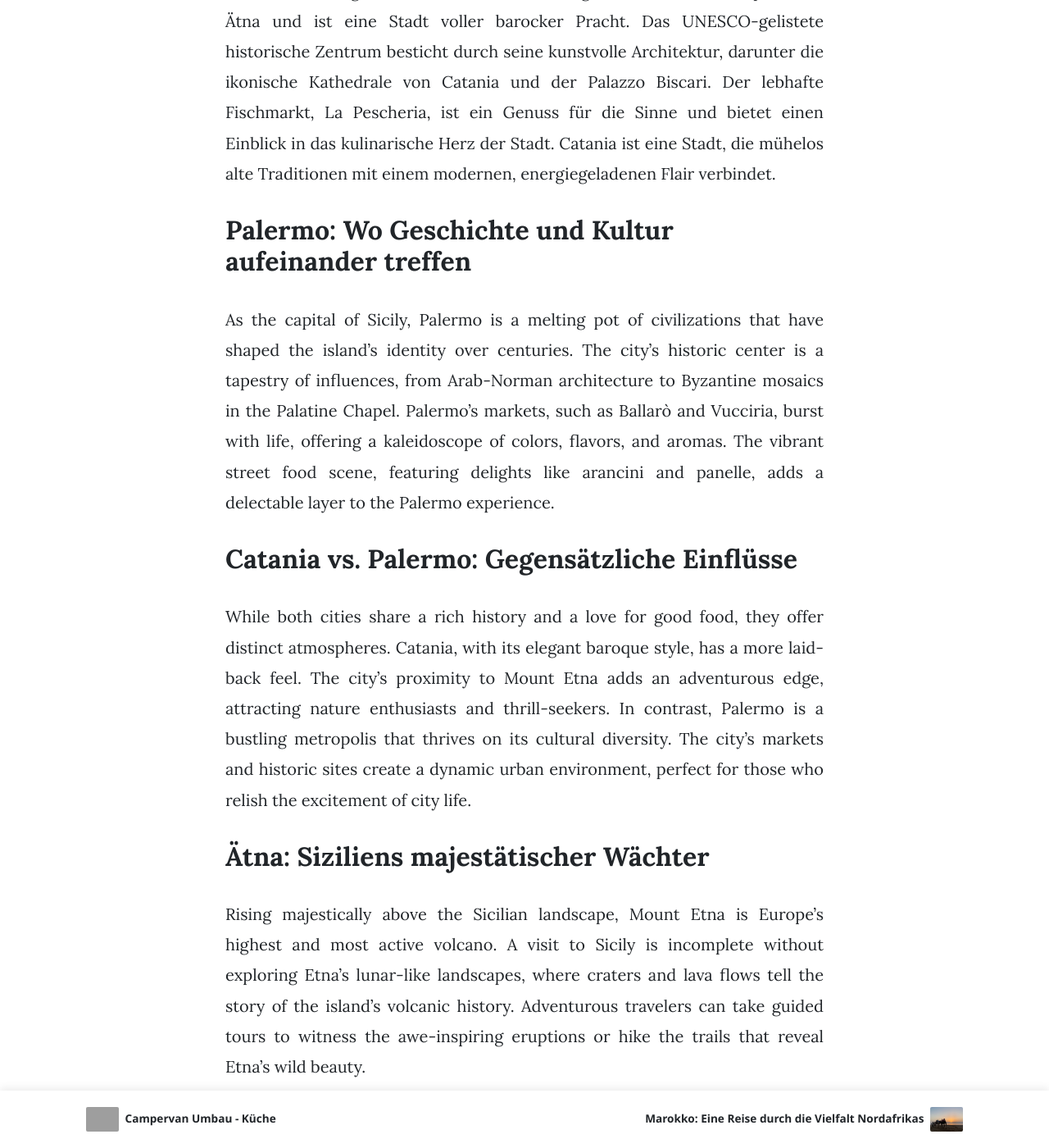
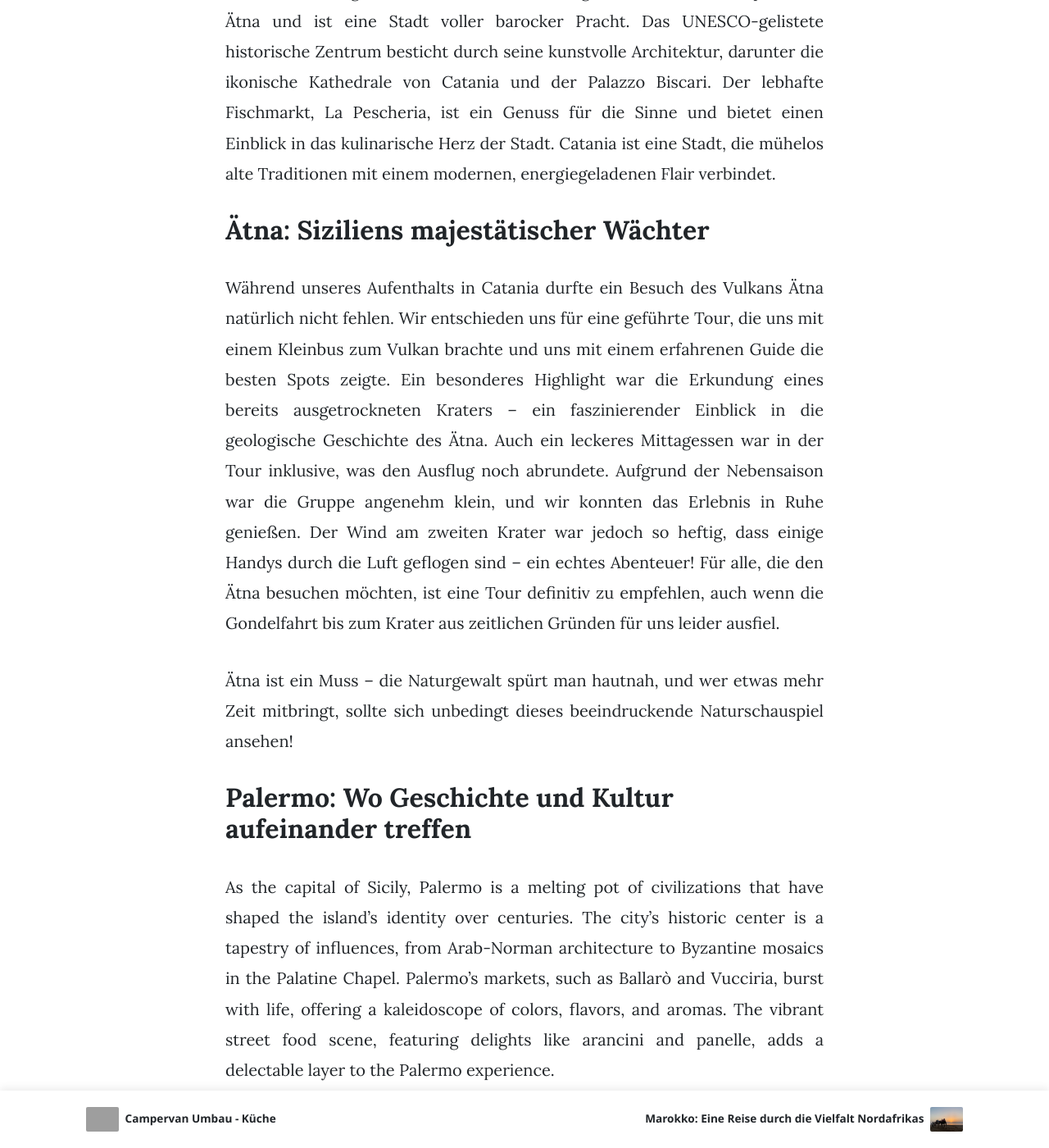
Before and after one commit to travelbuddi/travelbuddi.github.io, a Jekyll site: the page built from _posts/2023-11-01-sicily.md, in a window 1280 px wide and 1400 px high, scrolled down 1301 px. Shown: the whole window at 82% size. Built offline with Jekyll 4.4.1, drawn with Linux system fonts in a browser that asks for light colours; nearby versions of some CDN libraries; grey boxes are pictures that could not be loaded.

Commit message:
Update Ätna

```diff
--- a/_posts/2023-11-01-sicily.md
+++ b/_posts/2023-11-01-sicily.md
@@ -19,6 +19,11 @@ Sizilien, die größte Insel im Mittelmeer, ist eine Fundgrube für Geschichte,
 Unsere Reise beginnt in Catania. Die Stadt liegt im Schatten des imposanten Ätna und ist eine Stadt voller barocker Pracht. Das UNESCO-gelistete historische Zentrum besticht durch seine kunstvolle Architektur, darunter die ikonische Kathedrale von Catania und der Palazzo Biscari. Der lebhafte Fischmarkt, La Pescheria, ist ein Genuss für die Sinne und bietet einen Einblick in das kulinarische Herz der Stadt. Catania ist eine Stadt, die mühelos alte Traditionen mit einem modernen, energiegeladenen Flair verbindet.
 
 
+## Ätna: Siziliens majestätischer Wächter
+
+Während unseres Aufenthalts in Catania durfte ein Besuch des Vulkans Ätna natürlich nicht fehlen. Wir entschieden uns für eine geführte Tour, die uns mit einem Kleinbus zum Vulkan brachte und uns mit einem erfahrenen Guide die besten Spots zeigte. Ein besonderes Highlight war die Erkundung eines bereits ausgetrockneten Kraters – ein faszinierender Einblick in die geologische Geschichte des Ätna. Auch ein leckeres Mittagessen war in der Tour inklusive, was den Ausflug noch abrundete. Aufgrund der Nebensaison war die Gruppe angenehm klein, und wir konnten das Erlebnis in Ruhe genießen. Der Wind am zweiten Krater war jedoch so heftig, dass einige Handys durch die Luft geflogen sind – ein echtes Abenteuer! Für alle, die den Ätna besuchen möchten, ist eine Tour definitiv zu empfehlen, auch wenn die Gondelfahrt bis zum Krater aus zeitlichen Gründen für uns leider ausfiel.
+
+Ätna ist ein Muss – die Naturgewalt spürt man hautnah, und wer etwas mehr Zeit mitbringt, sollte sich unbedingt dieses beeindruckende Naturschauspiel ansehen!
 
 ## Palermo: Wo Geschichte und Kultur aufeinander treffen
 
@@ -28,9 +33,7 @@ As the capital of Sicily, Palermo is a melting pot of civilizations that have sh
 
 While both cities share a rich history and a love for good food, they offer distinct atmospheres. Catania, with its elegant baroque style, has a more laid-back feel. The city's proximity to Mount Etna adds an adventurous edge, attracting nature enthusiasts and thrill-seekers. In contrast, Palermo is a bustling metropolis that thrives on its cultural diversity. The city's markets and historic sites create a dynamic urban environment, perfect for those who relish the excitement of city life.
 
-## Ätna: Siziliens majestätischer Wächter
 
-Rising majestically above the Sicilian landscape, Mount Etna is Europe's highest and most active volcano. A visit to Sicily is incomplete without exploring Etna's lunar-like landscapes, where craters and lava flows tell the story of the island's volcanic history. Adventurous travelers can take guided tours to witness the awe-inspiring eruptions or hike the trails that reveal Etna's wild beauty.
 
 ## Sizilianische Küche: Ein gastronomischer Genuss
 
```
